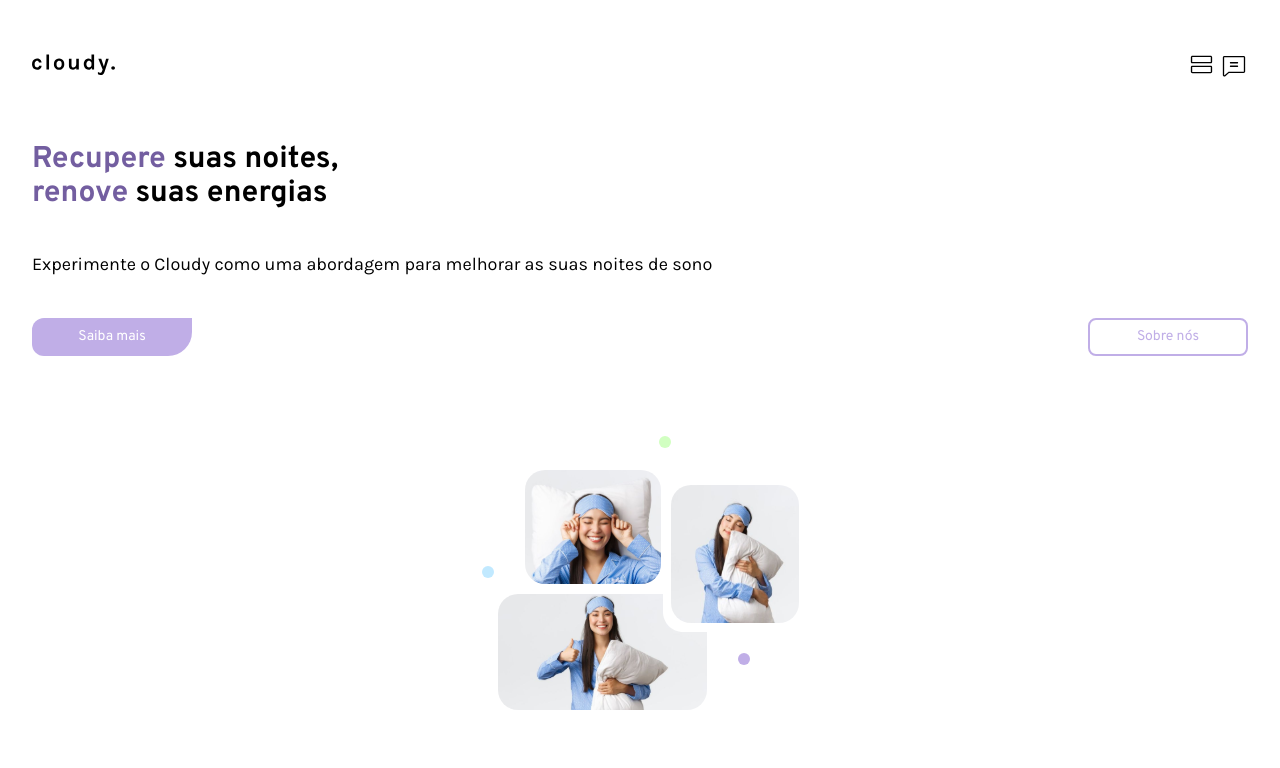
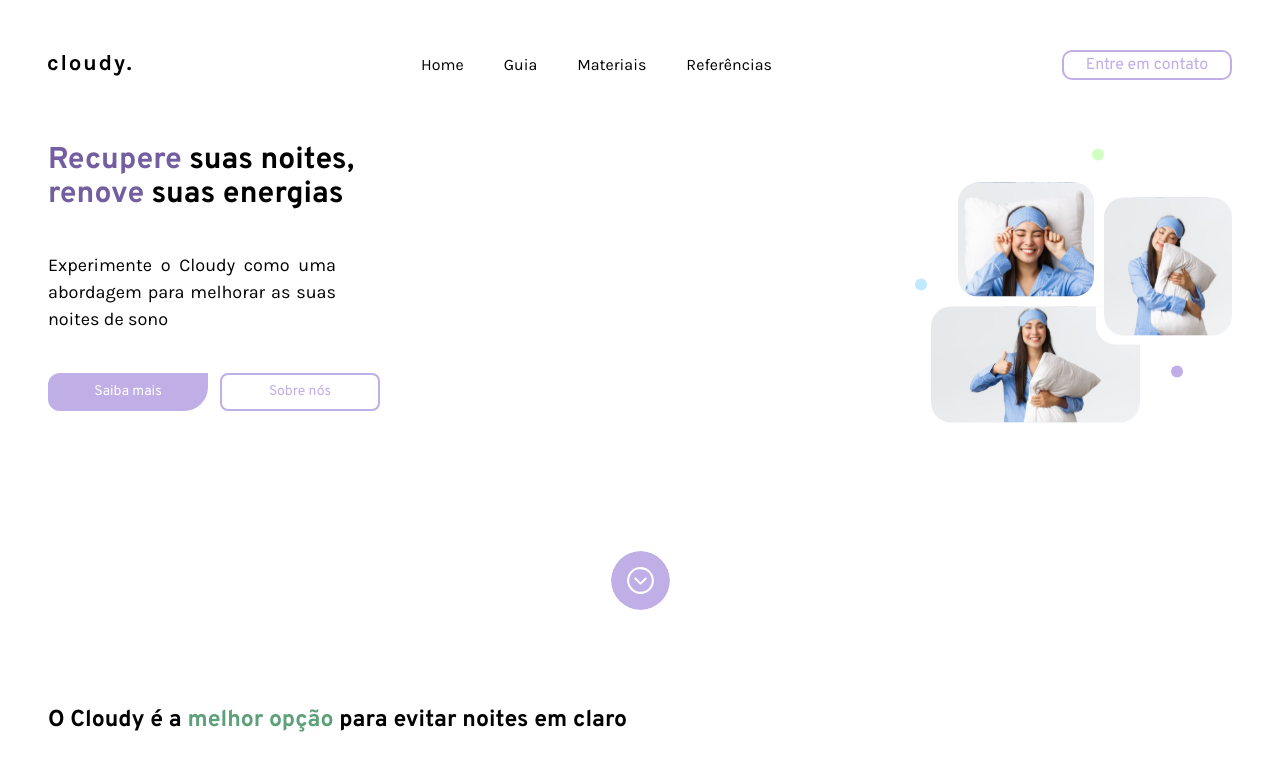
Before and after one commit to yasminvsilva/cloudy, a React (Vite) app: page / in a window 1280 px wide. Shown: the top 768 px of the page. Built offline with nearby package versions, Linux system fonts and the light colour scheme.

Commit message:
responsividade md iniciada

```diff
--- a/src/App.jsx
+++ b/src/App.jsx
@@ -11,7 +11,9 @@
   return (
     <Router>
       <div>
-        <main className="px-[32px] py-[50px]">
+        <main className="
+        md:px-[48px]
+        px-[32px] py-[50px]">
           <Routes>
             <Route path="/" element={<Home />} />
             <Route path="/guia" element={<Guia />} />
--- a/src/components/Carrossel.jsx
+++ b/src/components/Carrossel.jsx
@@ -36,8 +36,7 @@
       setIsAnimating(true);
       setTimeout(() => {
         setCurrentIndex((prevIndex) => (prevIndex + 1) % slides.length);
-        setIsAnimating(false);
-      }, 600);
+        setIsAnimating(false);}, 600);
     }, 3000);
 
     return () => clearInterval(interval);
--- a/src/pages/Header.jsx
+++ b/src/pages/Header.jsx
@@ -18,7 +18,7 @@
       </div>
 
       {/* header desktop */}
-      {/* <div className='hidden md:flex gap-10 font-overpass'>
+      <div className='hidden md:flex gap-10 font-overpass'>
         <button>Home</button>
         <button>Guia</button>
         <button>Materiais</button>
@@ -26,11 +26,11 @@
       </div>
 
       <div className='hidden md:flex font-karla'>
-        <button className='border-2 border-roxo-claro rounded-[13px] w-[180px] h-[40px] text-roxo-claro hover:bg-roxo-claro hover:text-white hover:border-roxo-claro transition-colors duration-300 ease-in-out'>Entre em contato</button>
-      </div> */}
+        <button className='border-2 border-roxo-claro rounded-[10px] w-[170px] h-[30px] text-roxo-claro hover:bg-roxo-claro hover:text-white hover:border-roxo-claro transition-colors duration-300 ease-in-out'>Entre em contato</button>
+      </div>
 
       {/* header mobile */}
-      <div className='flex justify-between gap-1'>
+      <div className='block hidden flex justify-between gap-1'>
         <img className='hover:cursor-pointer' src={iconeHeader} alt="" />
         <img
         className="hover:cursor-pointer transition-transform duration-300 ease-in-out"
--- a/src/pages/Inicial.jsx
+++ b/src/pages/Inicial.jsx
@@ -6,21 +6,28 @@
 export default function Inicial() {
   return (
     <div>
-        <div>
-            <h1 className='font-karla font-bold text-[30px] mt-16 mb-10 leading-[113%]'><span className='text-roxo-titulo'>Recupere</span> suas noites, <br></br> <span className='text-roxo-titulo'>renove</span> suas energias</h1>
-            <p className='font-overpass text-[18px] text-justify mb-10'>Experimente o Cloudy como uma abordagem para melhorar as suas noites de sono</p>
+        <div className='md:flex md:justify-between'>
 
-            <div className='flex justify-between gap-3 mb-20'>
-              <BotaoScroll />
-              <NavegacaoBotao />
+            <div>
+              <h1 className='font-karla font-bold text-[30px] mt-16 mb-10 leading-[113%]'><span className='text-roxo-titulo'>Recupere</span> suas noites, <br></br> <span className='text-roxo-titulo'>renove</span> suas energias</h1>
+              <p className='
+              md:w-72
+              font-overpass text-[18px] text-justify mb-10'>Experimente o Cloudy como uma abordagem para melhorar as suas noites de sono</p>
+
+              <div className='
+              md:justify-normal
+              flex justify-between gap-3 mb-20'>
+                <BotaoScroll />
+                <NavegacaoBotao />
+              </div>
             </div>
+
 
             <div className='flex justify-center'>
               <img src={images} alt="" />
             </div>
-
-            <Scroll />
         </div>
+        <Scroll />
     </div>
   )
 }
```
